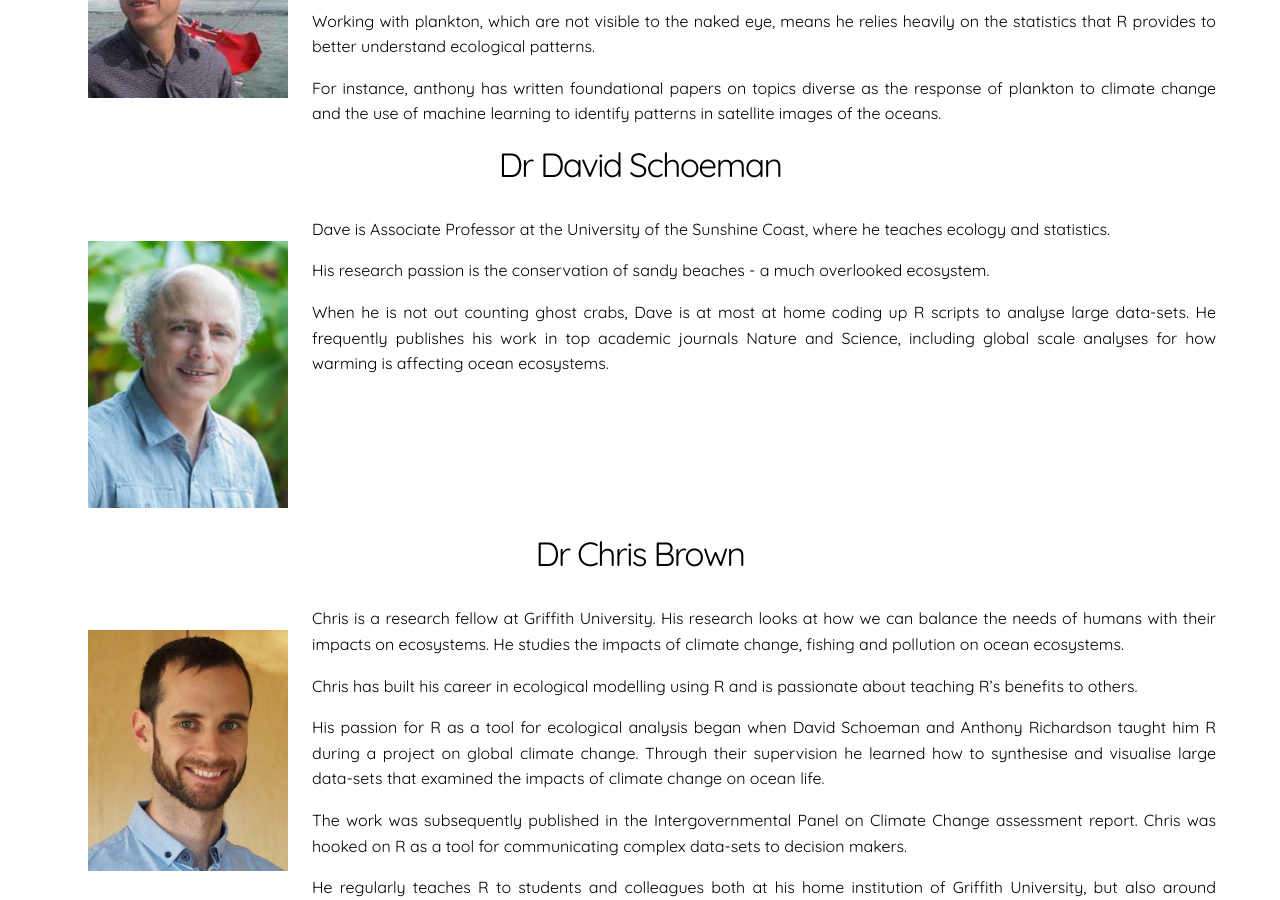
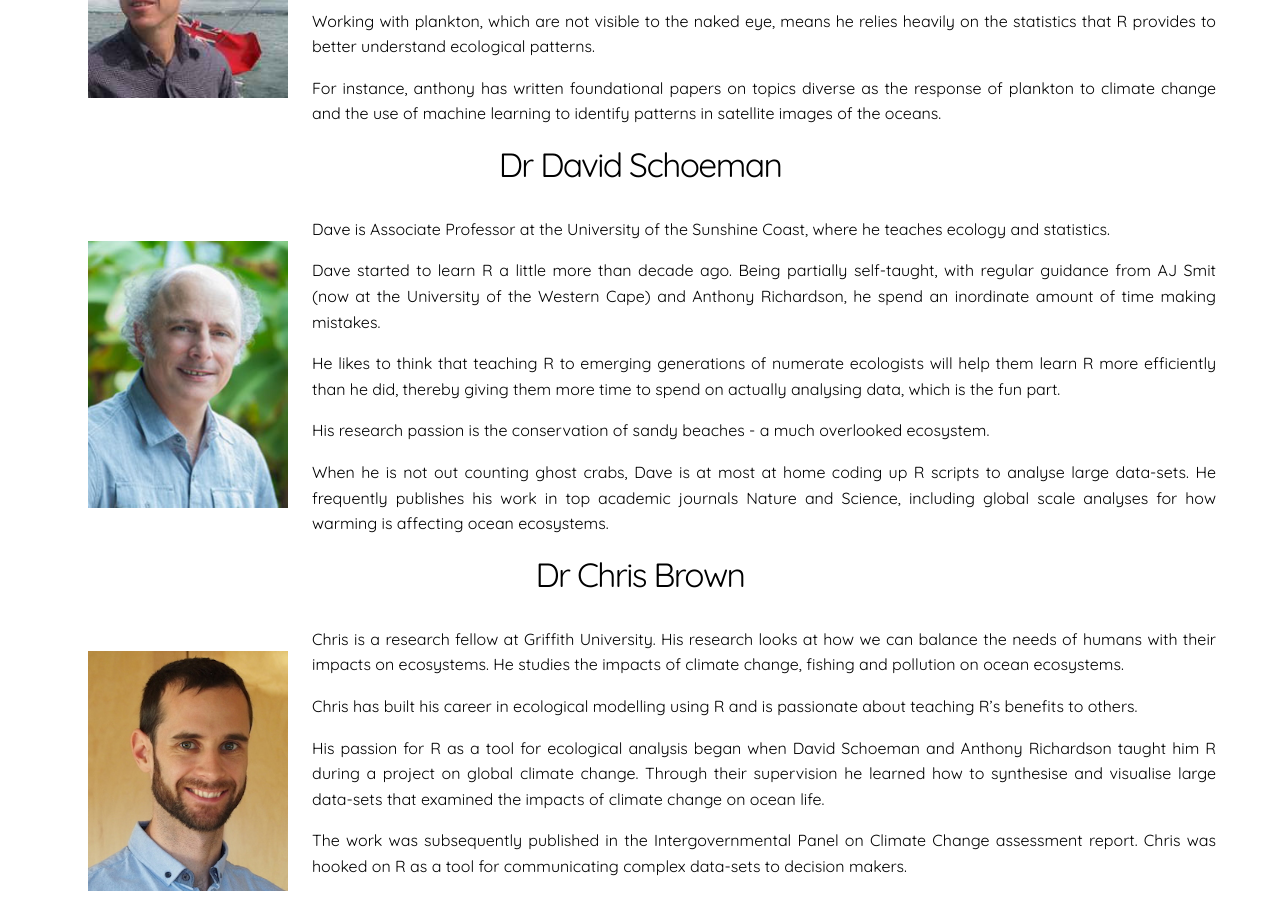
Before and after one commit to cbrown5/easyr, a Jekyll site: the page built from who-we-are.md, in a window 1280 px wide and 900 px high, scrolled down 381 px. Built offline with Jekyll 4.4.1, drawn with Linux system fonts in a browser that asks for light colours.

Commit message:
update profiles

```diff
--- a/who-we-are.md
+++ b/who-we-are.md
@@ -20,6 +20,10 @@ For instance, anthony has written foundational papers on topics diverse as the r
 ![]({{ site.baseurl }}/images/david-schoeman.jpg)
 Dave is Associate Professor at the University of the Sunshine Coast, where he teaches ecology and statistics.
 
+Dave started to learn R a little more than decade ago. Being partially self-taught, with regular guidance from AJ Smit (now at the University of the Western Cape) and Anthony Richardson, he spend an inordinate amount of time making mistakes.
+
+He likes to think that teaching R to emerging generations of numerate ecologists will help them learn R more efficiently than he did, thereby giving them more time to spend on actually analysing data, which is the fun part.
+
 His research passion is the conservation of sandy beaches - a much overlooked ecosystem.
 
 When he is not out counting ghost crabs, Dave is at most at home coding up R scripts to analyse large data-sets. He frequently publishes his work in top academic journals Nature and Science, including global scale analyses for how warming is affecting ocean ecosystems.
```
Also changed, not shown: courses.md (+2 -0 lines), readme.md.
